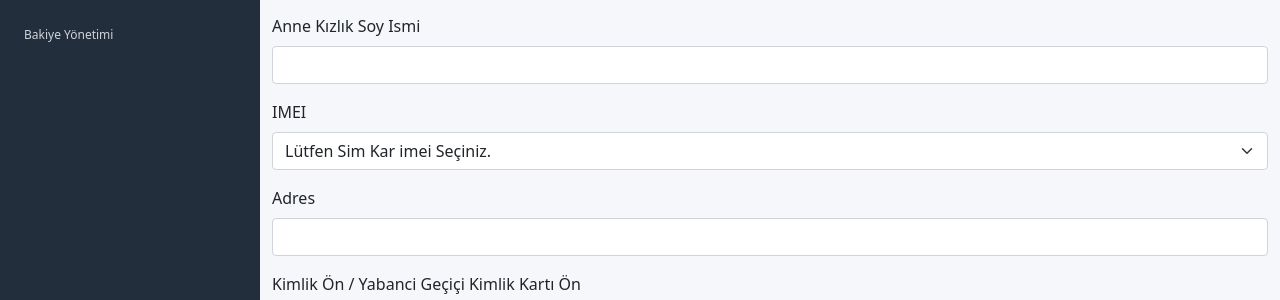
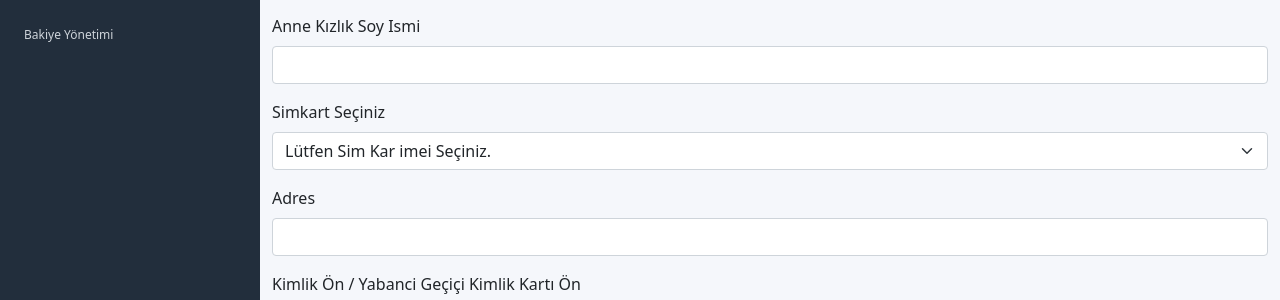
Before and after one commit to MelihOZKAS/aktivasyon, a Django app: page /mnt/ in a window 1280 px wide. Shown: the part 739-1039 px from the top of the page. Run offline with Django 4.2, Linux system fonts and the light colour scheme; the visitor is signed in with stand-in values (Sample User, id 1); data that the repository does not hold is empty; some libraries are stand-ins or nearby versions.

Commit message:
feat: dual site Nasip v16

```diff
--- a/templates/system/evrak-gir.html
+++ b/templates/system/evrak-gir.html
@@ -146,7 +146,7 @@
                 <input type="text" class="form-control" id="aks" name="aks" required>
             </div>
             <div class="mb-3">
-                <label for="simimei" class="form-label">IMEI</label>
+                <label for="simimei" class="form-label">Simkart Seçiniz</label>
                 <select class="form-select" id="simimei" name="simimei" required>
                     <option value="">Lütfen Sim Kar imei Seçiniz.</option>
                     {% for sim_card in sim_cards %}
--- a/templates/system/faturali-yeni-hat.html
+++ b/templates/system/faturali-yeni-hat.html
@@ -137,7 +137,7 @@
                 <input type="text" class="form-control" id="aks" name="aks" required>
             </div>
             <div class="mb-3">
-                <label for="simimei" class="form-label">IMEI</label>
+                <label for="simimei" class="form-label">Simkart Seçiniz</label>
                 <select class="form-select" id="simimei" name="simimei" required>
                     <option value="">Lütfen Sim Kar imei Seçiniz.</option>
                     {% for sim_card in sim_cards %}
--- a/templates/system/kontorlu-yeni-hat.html
+++ b/templates/system/kontorlu-yeni-hat.html
@@ -47,7 +47,7 @@
             </div>
 
             <div class="mb-3">
-                <label for="simimei" class="form-label">IMEI</label>
+                <label for="simimei" class="form-label">Simkart Seçiniz</label>
                 <select class="form-select" id="simimei" name="simimei" required>
                 <option value="">Lütfen Sim Kar imei Seçiniz.</option>
                     {% for sim_card in sim_cards %}
```
